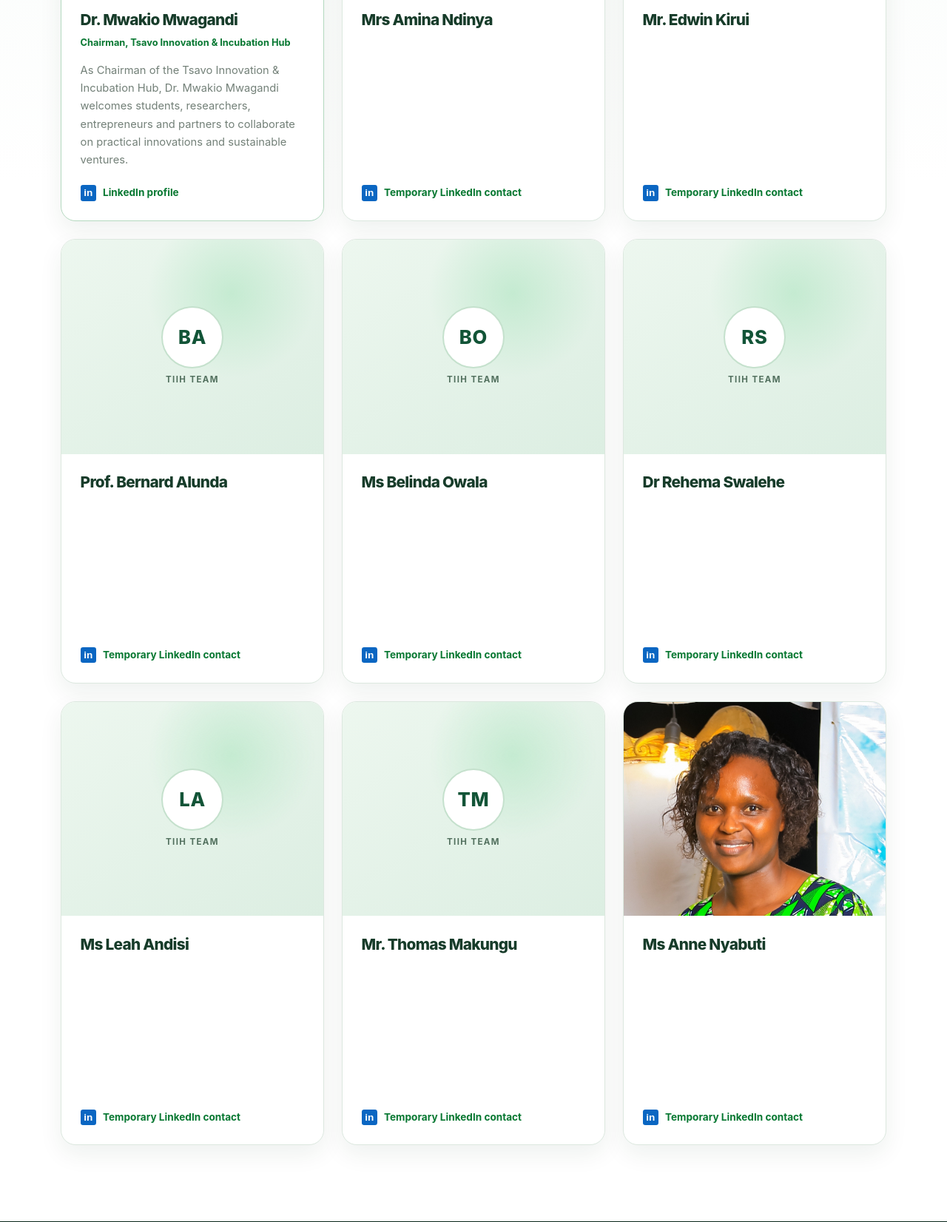
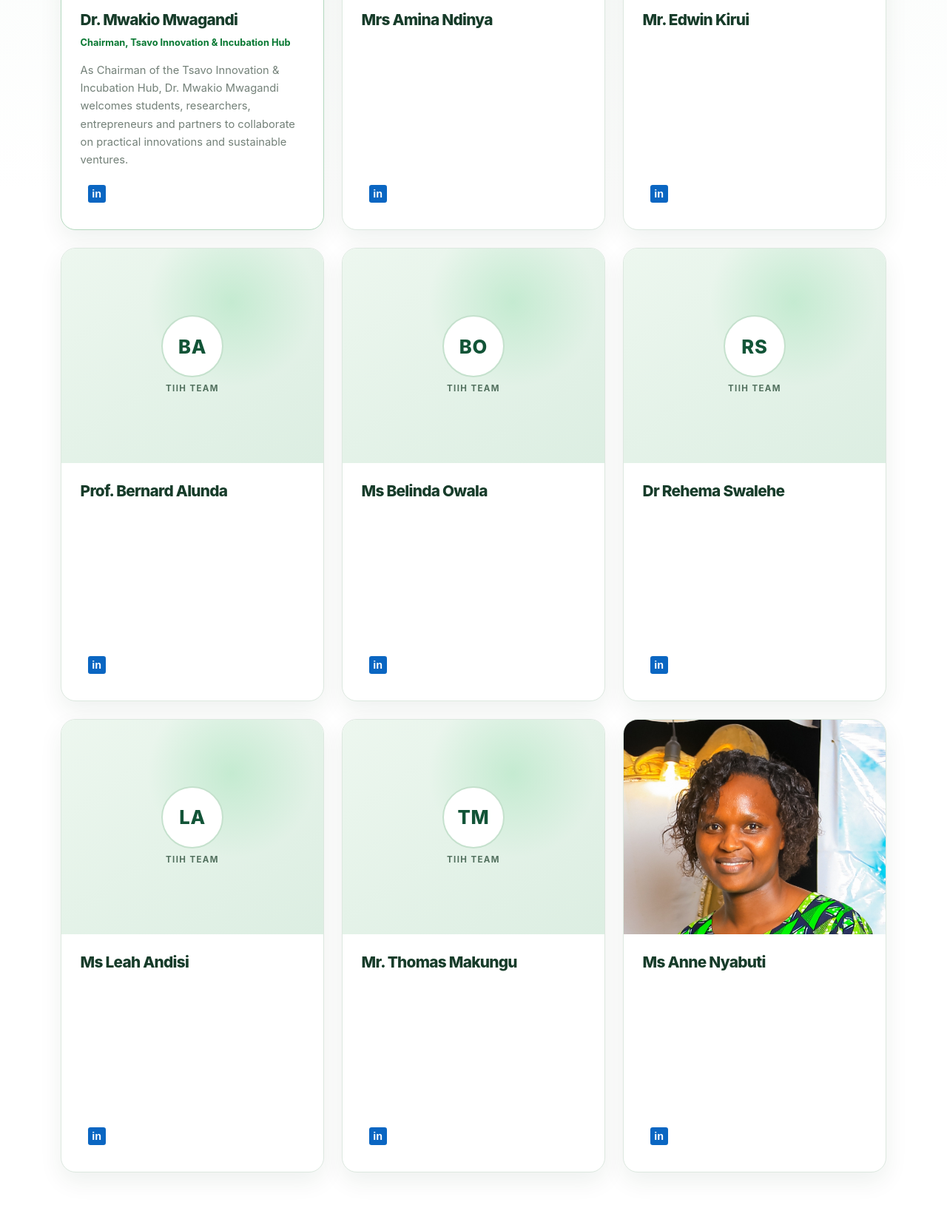
Before and after one commit to JAPHES/tsavo_innovation-incubation_hub_website, a Django app: page /team/ in a window 1280 px wide. Shown: the part 1132-2784 px from the top of the page at 74% size. Run offline with Django 5.2, Linux system fonts and the light colour scheme; data comes from the database, SQL or seed files in the repository; tables that the repository leaves empty hold one stand-in row (values such as "Sample post").

Commit message:
Show LinkedIn icons without card text

```diff
--- a/apps/team/admin.py
+++ b/apps/team/admin.py
@@ -17,7 +17,7 @@ class TeamMemberAdmin(admin.ModelAdmin):
             "Public contact and LinkedIn profile",
             {
                 "fields": ("linkedin_url", "email"),
-                "description": "Add each member's approved LinkedIn profile URL here. Until then, the team card uses the temporary contact link supplied by TIIH.",
+                "description": "Add each member's approved LinkedIn profile URL here. Until then, the team card uses the Japhes Murithi contact link supplied by TIIH.",
             },
         ),
     )
--- a/static/css/components.css
+++ b/static/css/components.css
@@ -82,8 +82,8 @@
 .team-copy { display: flex; flex: 1; flex-direction: column; padding: 1.6rem; }
 .team-copy h3 { margin: 0 0 .45rem; font-size: 1.3rem; line-height: 1.25; }
 .team-role { display: block; color: var(--color-primary-dark); font-size: .8rem; font-weight: 750; line-height: 1.5; }
-.team-copy p { margin: 1rem 0 0; color: var(--color-muted); font-size: .92rem; line-height: 1.65; }
-.team-linkedin { display: inline-flex; align-items: center; align-self: flex-start; gap: .55rem; margin-top: auto; padding-top: 1.3rem; color: var(--color-primary-dark); font-size: .85rem; font-weight: 750; }
-.linkedin-mark { display: inline-grid; width: 1.35rem; height: 1.35rem; place-items: center; color: #fff; background: #0a66c2; border-radius: .2rem; font-family: Arial, sans-serif; font-size: .85rem; font-weight: 800; line-height: 1; }
+.team-copy p { margin: 1rem 0 .75rem; color: var(--color-muted); font-size: .92rem; line-height: 1.65; }
+.team-linkedin { display: inline-grid; width: 44px; height: 44px; place-items: center; align-self: flex-start; margin-top: auto; color: var(--color-primary-dark); border-radius: .4rem; }
+.linkedin-mark { display: inline-grid; width: 1.5rem; height: 1.5rem; place-items: center; color: #fff; background: #0a66c2; border-radius: .2rem; font-family: Arial, sans-serif; font-size: .9rem; font-weight: 800; line-height: 1; }
 .team-linkedin:hover { color: var(--color-heading); }
 .team-linkedin:focus-visible { outline: 2px solid var(--color-primary-dark); outline-offset: 4px; }
--- a/templates/base.html
+++ b/templates/base.html
@@ -16,7 +16,7 @@
   <link href="https://cdn.jsdelivr.net/npm/bootstrap@5.3.3/dist/css/bootstrap.min.css" rel="stylesheet" integrity="sha384-QWTKZyjpPEjISv5WaRU9OFeRpok6YctnYmDr5pNlyT2bRjXh0JMhjY6hW+ALEwIH" crossorigin="anonymous">
   <link href="https://cdn.jsdelivr.net/npm/bootstrap-icons@1.11.3/font/bootstrap-icons.min.css" rel="stylesheet" integrity="sha384-XGjxtQfXaH2tnPFa9x+ruJTuLE3Aa6LhHSWRr1XeTyhezb4abCG4ccI5AkVDxqC+" crossorigin="anonymous">
   <link rel="stylesheet" href="{% static 'css/main.css' %}?v=20261121-1">
-  <link rel="stylesheet" href="{% static 'css/components.css' %}?v=20261121-2">
+  <link rel="stylesheet" href="{% static 'css/components.css' %}?v=20261121-3">
   <link rel="stylesheet" href="{% static 'css/responsive.css' %}?v=20261121-2">
   {% block extra_head %}{% endblock %}
 </head>
--- a/templates/partials/team_card.html
+++ b/templates/partials/team_card.html
@@ -22,9 +22,9 @@
     {% if member.role %}<span class="team-role">{{ member.role }}</span>{% endif %}
     {% if member.biography %}<p>{{ member.biography }}</p>{% endif %}
     {% if member.linkedin_url %}
-      <a class="team-linkedin" href="{{ member.linkedin_url }}" target="_blank" rel="noopener noreferrer" aria-label="View {{ member.full_name }}'s LinkedIn profile (opens in a new tab)"><span class="linkedin-mark" aria-hidden="true">in</span> LinkedIn profile</a>
+      <a class="team-linkedin" href="{{ member.linkedin_url }}" target="_blank" rel="noopener noreferrer" aria-label="View {{ member.full_name }}'s LinkedIn profile (opens in a new tab)"><span class="linkedin-mark" aria-hidden="true">in</span></a>
     {% else %}
-      <a class="team-linkedin" href="https://www.linkedin.com/in/japhes-murithi-79178a329/" target="_blank" rel="noopener noreferrer" aria-label="Open the temporary LinkedIn contact for {{ member.full_name }}; this is not the member's personal profile (opens in a new tab)"><span class="linkedin-mark" aria-hidden="true">in</span> Temporary LinkedIn contact</a>
+      <a class="team-linkedin" href="https://www.linkedin.com/in/japhes-murithi-79178a329/" target="_blank" rel="noopener noreferrer" aria-label="Open Japhes Murithi's LinkedIn profile, provided as a contact for {{ member.full_name }} (opens in a new tab)"><span class="linkedin-mark" aria-hidden="true">in</span></a>
     {% endif %}
   </div>
 </article>
```
Also changed, not shown: apps/team/tests.py (+4 -3 lines), README.md.
